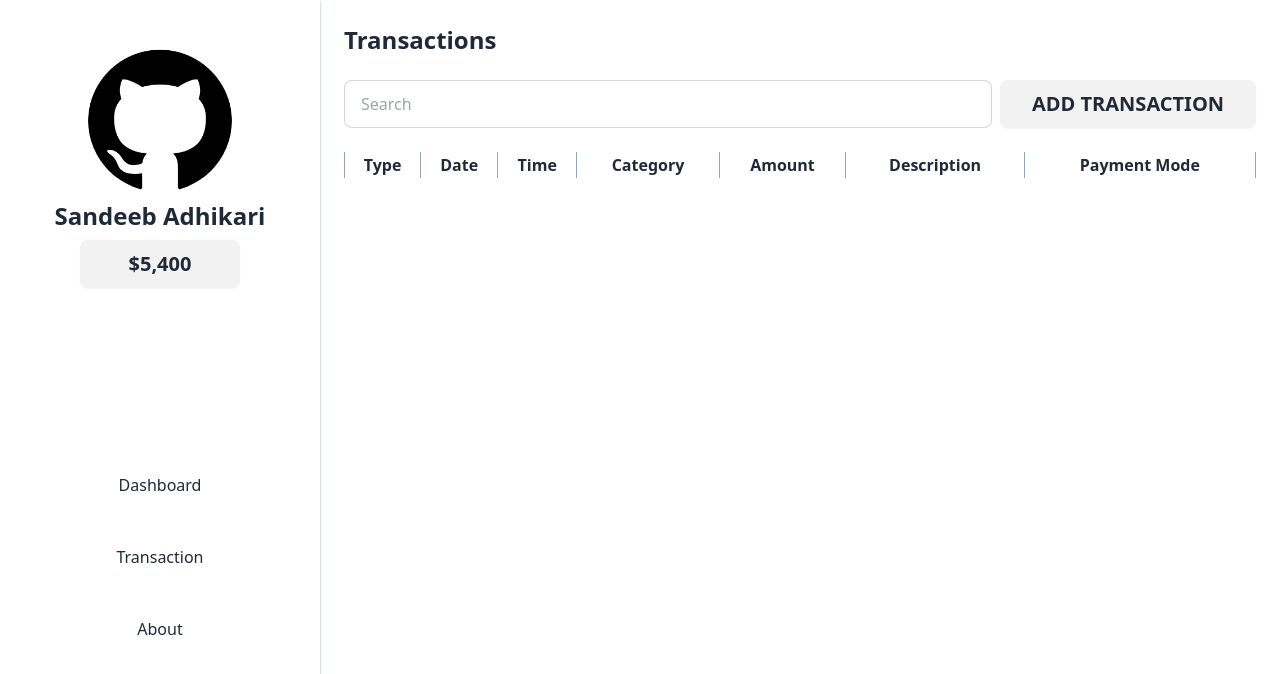
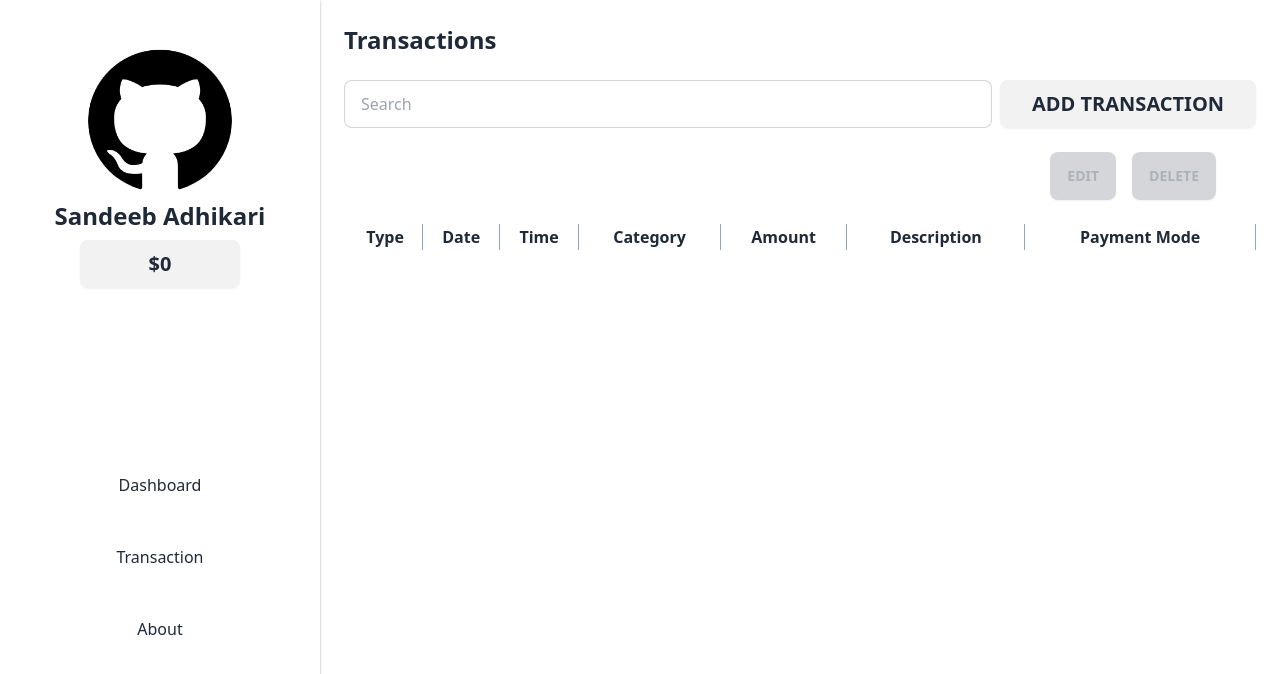
Before and after one commit to SandeebAdhikari/Personal_Expense_Tracker, a React (Vite) app: page /dashboard/transactions in a window 1280 px wide. Shown: the top 674 px of the page. Built offline with nearby package versions, Linux system fonts and the light colour scheme.

Commit message:
add the connection between the components

```diff
--- a/src/components/dashboard/incomeExpense.tsx
+++ b/src/components/dashboard/incomeExpense.tsx
@@ -1,4 +1,3 @@
-import React from "react";
 import { Bar } from "react-chartjs-2";
 import {
   Chart as ChartJS,
@@ -7,53 +6,42 @@ import {
   LinearScale,
   Tooltip,
   Legend,
+  Filler,
 } from "chart.js";
 
-ChartJS.register(BarElement, CategoryScale, LinearScale, Tooltip, Legend);
+ChartJS.register(
+  BarElement,
+  CategoryScale,
+  LinearScale,
+  Tooltip,
+  Legend,
+  Filler
+);
 
-const BarChart = ({ data }) => {
+const BarChart = ({ income, expenses }) => {
   const months = ["Jan", "Feb", "Mar", "Apr", "May", "Jun", "Jul"];
 
-  const incomeData = months.map((month) => {
-    return data
-      .filter(
-        (transaction) =>
-          transaction.transactionType === "income" &&
-          new Date(transaction.date).toLocaleString("default", {
-            month: "short",
-          }) === month
-      )
-      .reduce((acc, transaction) => acc + transaction.amount, 0);
-  });
-
-  const expenseData = months.map((month) => {
-    return data
-      .filter(
-        (transaction) =>
-          transaction.transactionType === "expense" &&
-          new Date(transaction.date).toLocaleString("default", {
-            month: "short",
-          }) === month
-      )
-      .reduce((acc, transaction) => acc + transaction.amount, 0);
-  });
+  console.log("Income Data:", income);
+  console.log("Expense Data:", expenses);
 
   const chartData = {
     labels: months,
     datasets: [
       {
         label: "Income",
-        data: incomeData,
+        data: income, // Use the `income` prop directly
         backgroundColor: "rgba(76, 175, 80, 0.7)",
         borderColor: "rgba(76, 175, 80, 1)",
         borderWidth: 1,
+        fill: false,
       },
       {
         label: "Expense",
-        data: expenseData,
+        data: expenses, // Use the `expenses` prop directly
         backgroundColor: "rgba(239, 83, 80, 0.7)",
         borderColor: "rgba(239, 83, 80, 1)",
         borderWidth: 1,
+        fill: false,
       },
     ],
   };
--- a/src/components/dashboard/lineChart.tsx
+++ b/src/components/dashboard/lineChart.tsx
@@ -1,4 +1,3 @@
-import React from "react";
 import { Line } from "react-chartjs-2";
 import {
   Chart as ChartJS,
--- a/src/components/sideBar.tsx
+++ b/src/components/sideBar.tsx
@@ -1,7 +1,8 @@
 import GitHubImg from "/assets/github.png";
 import { Link } from "react-router-dom";
+import { useContext } from "react";
 
-const Sidebar = () => {
+const Sidebar = ({ balance }) => {
   return (
     <div className="w-80 shadow-sm shadow-slate-400 ">
       <div className="flex flex-col items-center w-80 min-h-screen py-8">
@@ -11,7 +12,7 @@ const Sidebar = () => {
             Sandeeb Adhikari
           </h1>
           <button className="btn rounded-lg w-40 mt-2">
-            <span className="text-xl">$5,400</span>
+            <span className="text-xl">${balance}</span>
           </button>
         </div>
         <hr className="border-t border-white w-64 opacity-10 mt-16" />
--- a/src/components/transaction/transactionList.tsx
+++ b/src/components/transaction/transactionList.tsx
@@ -1,10 +1,14 @@
-const TransactionList = ({ transactions }) => {
+import { useContext } from "react";
+import { TransactionContext } from "../../context/TransactionContext";
+const TransactionList = ({ onSelectTransaction }) => {
+  const { transactions } = useContext(TransactionContext);
   return (
     <div className="mt-6">
       <table className="table-auto w-full">
         <thead className=" ">
           <tr>
-            <th className="text-center border-x border-slate-400">Type</th>
+            <th></th>
+            <th className="text-center border-r border-slate-400">Type</th>
             <th className="text-center border-r border-slate-400">Date</th>
             <th className="text-center border-r border-slate-400">Time</th>
             <th className="text-center border-r border-slate-400">Category</th>
@@ -20,6 +24,13 @@ const TransactionList = ({ transactions }) => {
         <tbody>
           {transactions.map((transaction) => (
             <tr key={transaction.id}>
+              <td>
+                <input
+                  type="checkbox"
+                  className="checkbox "
+                  onChange={() => onSelectTransaction(transaction)}
+                />
+              </td>
               <td className="text-center">
                 {transaction.transactionType.toUpperCase()}
               </td>
@@ -29,9 +40,7 @@ const TransactionList = ({ transactions }) => {
                 {transaction.category.toUpperCase()}
               </td>
               <td className="text-center">{transaction.amount}</td>
-              <td className="text-center">
-                {transaction.description.toUpperCase()}
-              </td>
+              <td className="text-center">{transaction.description}</td>
               <td className="text-center">
                 {transaction.paymentMode.toUpperCase()}
               </td>
--- a/src/context/TransactionContext.tsx
+++ b/src/context/TransactionContext.tsx
@@ -5,24 +5,61 @@ export const TransactionContext = createContext();
 export const TransactionProvider = ({ children }) => {
   const [transactions, setTransactions] = useState([]);
 
-  // Load transactions from localStorage when the component mounts
   useEffect(() => {
     const storedTransactions =
       JSON.parse(localStorage.getItem("transactions")) || [];
     setTransactions(storedTransactions);
   }, []);
 
-  // Save transactions to localStorage whenever they change
   useEffect(() => {
-    localStorage.setItem("transactions", JSON.stringify(transactions));
+    if (transactions.length > 0) {
+      localStorage.setItem("transactions", JSON.stringify(transactions));
+    }
   }, [transactions]);
 
+  const income = transactions
+    .filter((transaction) => transaction.transactionType === "income")
+    .reduce((acc, transaction) => acc + transaction.amount, 0);
+
+  const expenses = transactions
+    .filter((transaction) => transaction.transactionType === "expense")
+    .reduce((acc, transaction) => acc + transaction.amount, 0);
+
+  const balance = income - expenses;
+
   const addTransaction = (transaction) => {
-    setTransactions([...transactions, transaction]);
+    const updatedTransactions = [...transactions, transaction];
+    setTransactions(updatedTransactions);
+  };
+
+  const updateTransaction = (updatedTransaction) => {
+    const updatedTransactions = transactions.map((transaction) =>
+      transaction.id === updatedTransaction.id
+        ? updatedTransaction
+        : transaction
+    );
+    setTransactions(updatedTransactions);
+  };
+
+  const deleteTransaction = (id) => {
+    const updatedTransactions = transactions.filter(
+      (transaction) => transaction.id !== id
+    );
+    setTransactions(updatedTransactions);
   };
 
   return (
-    <TransactionContext.Provider value={{ transactions, addTransaction }}>
+    <TransactionContext.Provider
+      value={{
+        transactions,
+        addTransaction,
+        updateTransaction,
+        deleteTransaction,
+        income,
+        expenses,
+        balance,
+      }}
+    >
       {children}
     </TransactionContext.Provider>
   );
--- a/src/pages/dashboard.tsx
+++ b/src/pages/dashboard.tsx
@@ -1,4 +1,4 @@
-import React, { useContext } from "react";
+import { useContext } from "react";
 import TopCard from "../components/dashboard/topCard";
 import SideBar from "../components/sideBar";
 import PieChart from "../components/dashboard/pieChart";
@@ -7,21 +7,17 @@ import BarChart from "../components/dashboard/incomeExpense";
 import { TransactionContext } from "../context/TransactionContext"; // Import the context
 
 const DashBoard = () => {
-  const { transactions } = useContext(TransactionContext);
+  const {
+    transactions,
+    addTransaction,
+    updateTransaction,
+    deleteTransaction,
+    income,
+    expenses,
+    balance,
+  } = useContext(TransactionContext);
 
-  // Calculate total income, expenses, balance, and number of transactions
-  const income = transactions
-    .filter((transaction) => transaction.transactionType === "income")
-    .reduce((acc, transaction) => acc + transaction.amount, 0);
-
-  const expenses = transactions
-    .filter((transaction) => transaction.transactionType === "expense")
-    .reduce((acc, transaction) => acc + transaction.amount, 0);
-
-  const balance = income - expenses;
   const totalTransactions = transactions.length;
-
-  // Data for the TopCards
   const topCardsData = [
     { amount: `$${income.toFixed(2)}`, label: "Income" },
     { amount: `$${expenses.toFixed(2)}`, label: "Expenses" },
@@ -31,7 +27,7 @@ const DashBoard = () => {
 
   return (
     <div className="flex">
-      <SideBar />
+      <SideBar balance={balance} />
       <div className="flex flex-col m-6 w-full">
         <h1 className="text-2xl font-bold">Dashboard</h1>
         <div className="flex justify-between gap-4">
@@ -55,7 +51,7 @@ const DashBoard = () => {
           <div className="w-1/2 shadow-sm shadow-slate-400 mt-4 p-4">
             <h1 className="text-2xl font-bold">Income - Expense</h1>
             <div className="flex justify-between mt-4">
-              <BarChart data={transactions} />
+              <BarChart income={income} expenses={expenses} />
             </div>
           </div>
         </div>
--- a/src/pages/transactions.tsx
+++ b/src/pages/transactions.tsx
@@ -1,22 +1,53 @@
-import { useState } from "react";
+import { useState, useContext } from "react";
 import Sidebar from "../components/sideBar";
 import TransactionModal from "../components/transaction/addTransactionModal";
 import TransactionList from "../components/transaction/transactionList";
+import { TransactionContext } from "../context/TransactionContext";
 
 const Transactions = () => {
+  const {
+    transactions,
+    addTransaction,
+    updateTransaction,
+    deleteTransaction,
+    balance,
+  } = useContext(TransactionContext);
   const [isModalOpen, setIsModalOpen] = useState(false);
-  const [transactions, setTransactions] = useState([]);
+  const [selectedTransaction, setSelectedTransaction] = useState(null);
+  const [isEditing, setIsEditing] = useState(false);
 
   const openModal = () => setIsModalOpen(true);
-  const closeModal = () => setIsModalOpen(false);
+  const closeModal = () => {
+    setIsModalOpen(false);
+    setIsEditing(false);
+    setSelectedTransaction(null);
+  };
 
   const handleAddTransaction = (transaction) => {
-    setTransactions([...transactions, transaction]);
+    if (isEditing) {
+      updateTransaction(transaction);
+    } else {
+      addTransaction(transaction);
+    }
+    closeModal();
+  };
+
+  const handleEditClick = () => {
+    setSelectedTransaction(transaction);
+    setIsEditing(true);
+    openModal();
+  };
+
+  const handleDeleteClick = () => {
+    if (selectedTransaction) {
+      deleteTransaction(selectedTransaction.id);
+      setSelectedTransaction(null);
+    }
   };
 
   return (
     <div className="flex">
-      <Sidebar />
+      <Sidebar balance={balance} />
       <div className="flex flex-col m-6 w-full">
         <h1 className="text-2xl font-bold">Transactions</h1>
         <div className="flex mt-6 gap-2 w-full">
@@ -29,12 +60,32 @@ const Transactions = () => {
             <span className="text-xl">ADD TRANSACTION</span>
           </button>
         </div>
+        <div className="flex flex-row-reverse mt-6 px-10 gap-4 w-full">
+          <button
+            className="btn"
+            onClick={handleDeleteClick}
+            disabled={!selectedTransaction}
+          >
+            DELETE
+          </button>
+          <button
+            className="btn"
+            onClick={handleEditClick}
+            disabled={!selectedTransaction}
+          >
+            EDIT
+          </button>
+        </div>
         <TransactionModal
           isOpen={isModalOpen}
           onClose={closeModal}
           onSubmit={handleAddTransaction}
+          transaction={selectedTransaction} // Pass current transaction for editing
         />
-        <TransactionList transactions={transactions} />
+        <TransactionList
+          transactions={transactions}
+          onSelectTransaction={handleEditClick}
+        />
       </div>
     </div>
   );
```
Also changed, not shown: src/components/transaction/addTransactionModal.tsx (+14 -9 lines).
